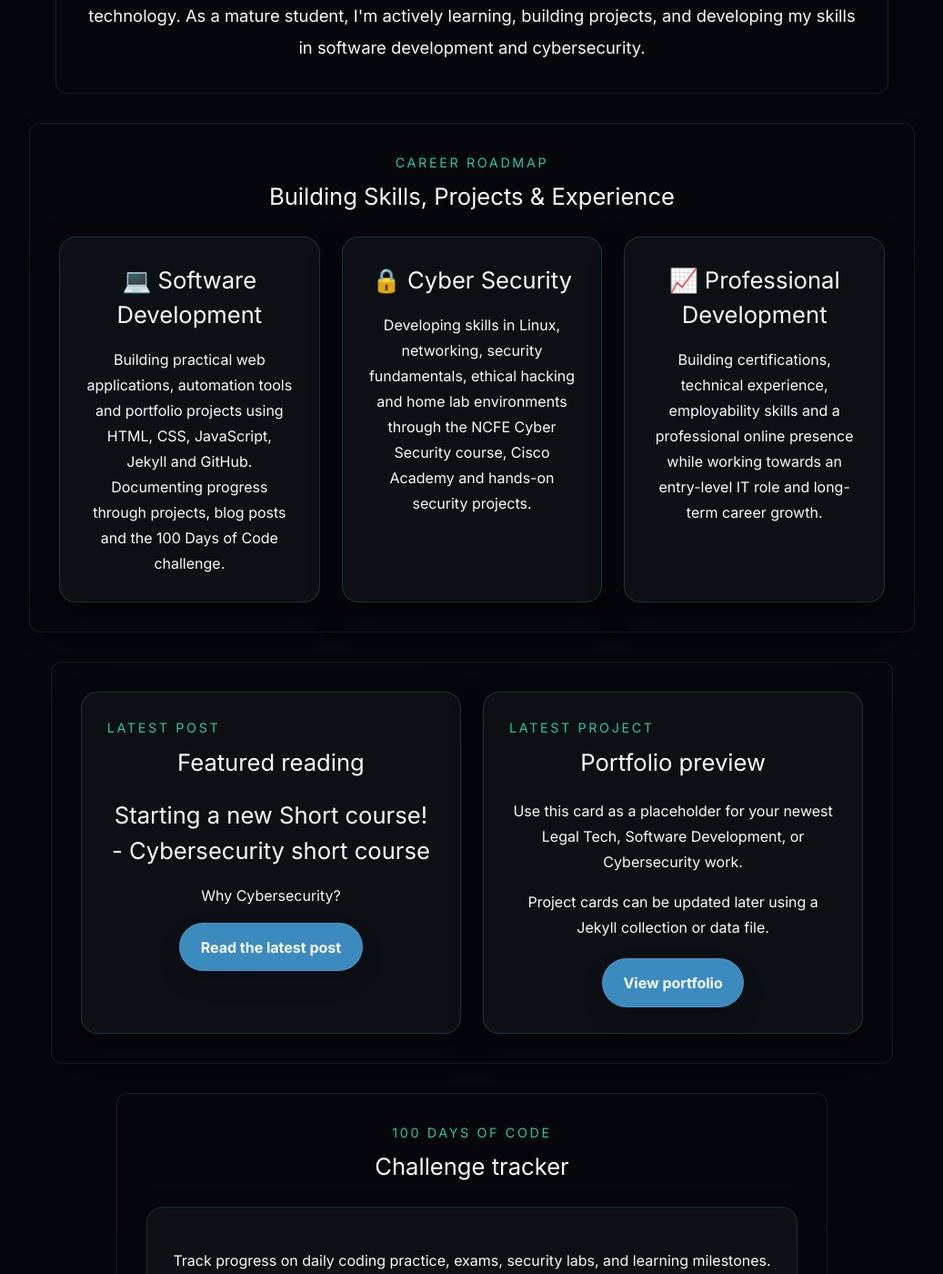
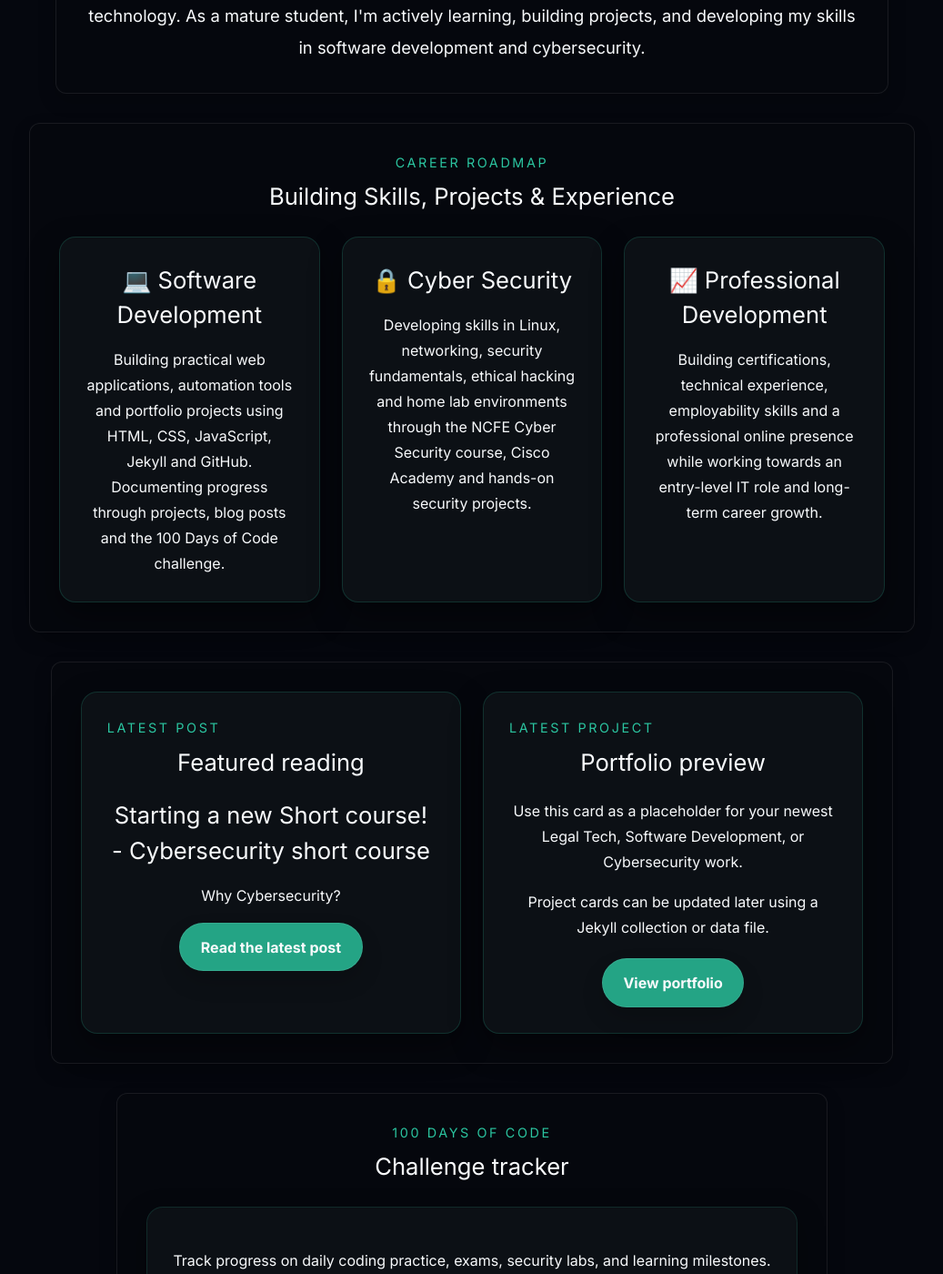
Before and after one commit to dean-js/dnormingtonlaw.uk, a Jekyll site: the page built from index.html, in a window 1280 px wide and 1400 px high, scrolled down 460 px. Shown: the whole window at 91% size, without its empty margins (106-1143 px from the left). Built offline with Jekyll 4.4.1, drawn with Linux system fonts in a browser that asks for light colours; the list of posts is cut into pages by our own code.

Commit message:
Replace remaining blue UI elements with accent green; derive blue vars from accent

```diff
--- a/assets/css/main.css
+++ b/assets/css/main.css
@@ -1144,7 +1144,7 @@ textarea:focus-visible {
   -webkit-transform: translateY(-4px);
       -ms-transform: translateY(-4px);
           transform: translateY(-4px);
-  border-color: rgba(77, 214, 255, 0.35);
+  border-color: rgba(43, 197, 160, 0.35);
   -webkit-box-shadow: 0 18px 40px rgba(0, 0, 0, 0.45);
           box-shadow: 0 18px 40px rgba(0, 0, 0, 0.45);
 }
@@ -1163,7 +1163,7 @@ textarea:focus-visible {
 
 .highlight-card {
   background: rgba(13, 17, 23, 0.95);
-  border: 1px solid rgba(77, 214, 255, 0.18);
+  border: 1px solid rgba(43, 197, 160, 0.18);
   padding: 1.75rem;
   -webkit-border-radius: 18px;
           border-radius: 18px;
@@ -1237,7 +1237,7 @@ textarea:focus-visible {
   padding: 0.85rem 1.4rem;
   -webkit-border-radius: 999px;
           border-radius: 999px;
-  background: #3c8bbf;
+  background: rgb(35.69, 163.51, 132.8);
   color: #f8fafc;
   text-decoration: none;
   font-weight: 700;
@@ -1255,7 +1255,7 @@ textarea:focus-visible {
 }
 
 .button-primary:hover {
-  background: #30749a;
+  background: rgb(30.2075, 138.3925, 112.4);
   -webkit-transform: translateY(-1px);
       -ms-transform: translateY(-1px);
           transform: translateY(-1px);
@@ -1264,7 +1264,7 @@ textarea:focus-visible {
 .tracker-card,
 .security-card {
   background: rgba(13, 17, 23, 0.95);
-  border: 1px solid rgba(77, 214, 255, 0.14);
+  border: 1px solid rgba(43, 197, 160, 0.14);
   padding: 1.75rem;
   -webkit-border-radius: 18px;
           border-radius: 18px;
@@ -1282,10 +1282,10 @@ textarea:focus-visible {
 }
 
 .tracker-fill {
-  background: -webkit-gradient(linear, left top, right top, from(#3c8bbf), to(#2bc5a0));
-  background: -webkit-linear-gradient(left, #3c8bbf 0%, #2bc5a0 100%);
-  background: -o-linear-gradient(left, #3c8bbf 0%, #2bc5a0 100%);
-  background: linear-gradient(90deg, #3c8bbf 0%, #2bc5a0 100%);
+  background: -webkit-gradient(linear, left top, right top, from(rgb(35.69, 163.51, 132.8)), to(#2bc5a0));
+  background: -webkit-linear-gradient(left, rgb(35.69, 163.51, 132.8) 0%, #2bc5a0 100%);
+  background: -o-linear-gradient(left, rgb(35.69, 163.51, 132.8) 0%, #2bc5a0 100%);
+  background: linear-gradient(90deg, rgb(35.69, 163.51, 132.8) 0%, #2bc5a0 100%);
   height: 100%;
 }
 
@@ -1626,7 +1626,7 @@ a.newer-posts:hover {
   width: 100%;
   text-decoration: none;
   color: inherit;
-  border-left: 5px solid #3c8bbf;
+  border-left: 5px solid rgb(35.69, 163.51, 132.8);
   padding: 1.5rem 1.5rem 1.5rem 1.35rem;
   text-align: center;
   background-color: #141c2d;
@@ -1855,7 +1855,7 @@ a.newer-posts:hover {
 
 .contact-section input:focus,
 .contact-section textarea:focus {
-  border-color: #3c8bbf;
+  border-color: rgb(35.69, 163.51, 132.8);
   -webkit-box-shadow: 0 0 0 3px rgba(0, 212, 170, 0.2);
           box-shadow: 0 0 0 3px rgba(0, 212, 170, 0.2);
 }
@@ -1870,7 +1870,7 @@ a.newer-posts:hover {
   width: -webkit-fit-content;
   width: -moz-fit-content;
   width: fit-content;
-  background-color: #3c8bbf;
+  background-color: rgb(35.69, 163.51, 132.8);
   color: #f8fafc;
   border: none;
   -webkit-border-radius: 8px;
@@ -1892,7 +1892,7 @@ a.newer-posts:hover {
 }
 
 .contact-section button:hover {
-  background-color: #30749a;
+  background-color: rgb(30.2075, 138.3925, 112.4);
   -webkit-transform: translateY(-1px);
       -ms-transform: translateY(-1px);
           transform: translateY(-1px);
--- a/assets/css/scss/_variables.scss
+++ b/assets/css/scss/_variables.scss
@@ -3,9 +3,9 @@ $white: #f8fafc;
 $lightgray: #131b29;
 $gray: #141c2d;
 $dark-gray: #a8b8d4;
-$dark-blue: #3c8bbf;
-$dark-blue-hover: #30749a;
+$accent: #2bc5a0;
+$dark-blue: darken($accent, 8%);
+$dark-blue-hover: darken($accent, 14%);
 $dark: #05070e;
 $background: #05070e;
 $text: $white;
-$accent: #2bc5a0;
--- a/assets/css/scss/parts/_home-page.scss
+++ b/assets/css/scss/parts/_home-page.scss
@@ -156,7 +156,7 @@
 
 .pillar-card:hover {
   transform: translateY(-4px);
-  border-color: rgba(77, 214, 255, 0.35);
+  border-color: rgba(43, 197, 160, 0.35);
   box-shadow: 0 18px 40px rgba(0, 0, 0, 0.45);
 }
 
@@ -174,7 +174,7 @@
 
 .highlight-card {
   background: rgba(13, 17, 23, 0.95);
-  border: 1px solid rgba(77, 214, 255, 0.18);
+  border: 1px solid rgba(43, 197, 160, 0.18);
   padding: 1.75rem;
   border-radius: 18px;
   box-shadow: 0 14px 35px rgba(0, 0, 0, 0.42);
@@ -253,7 +253,7 @@
 .tracker-card,
 .security-card {
   background: rgba(13, 17, 23, 0.95);
-  border: 1px solid rgba(77, 214, 255, 0.14);
+  border: 1px solid rgba(43, 197, 160, 0.14);
   padding: 1.75rem;
   border-radius: 18px;
   box-shadow: 0 12px 30px rgba(0, 0, 0, 0.35);
```
